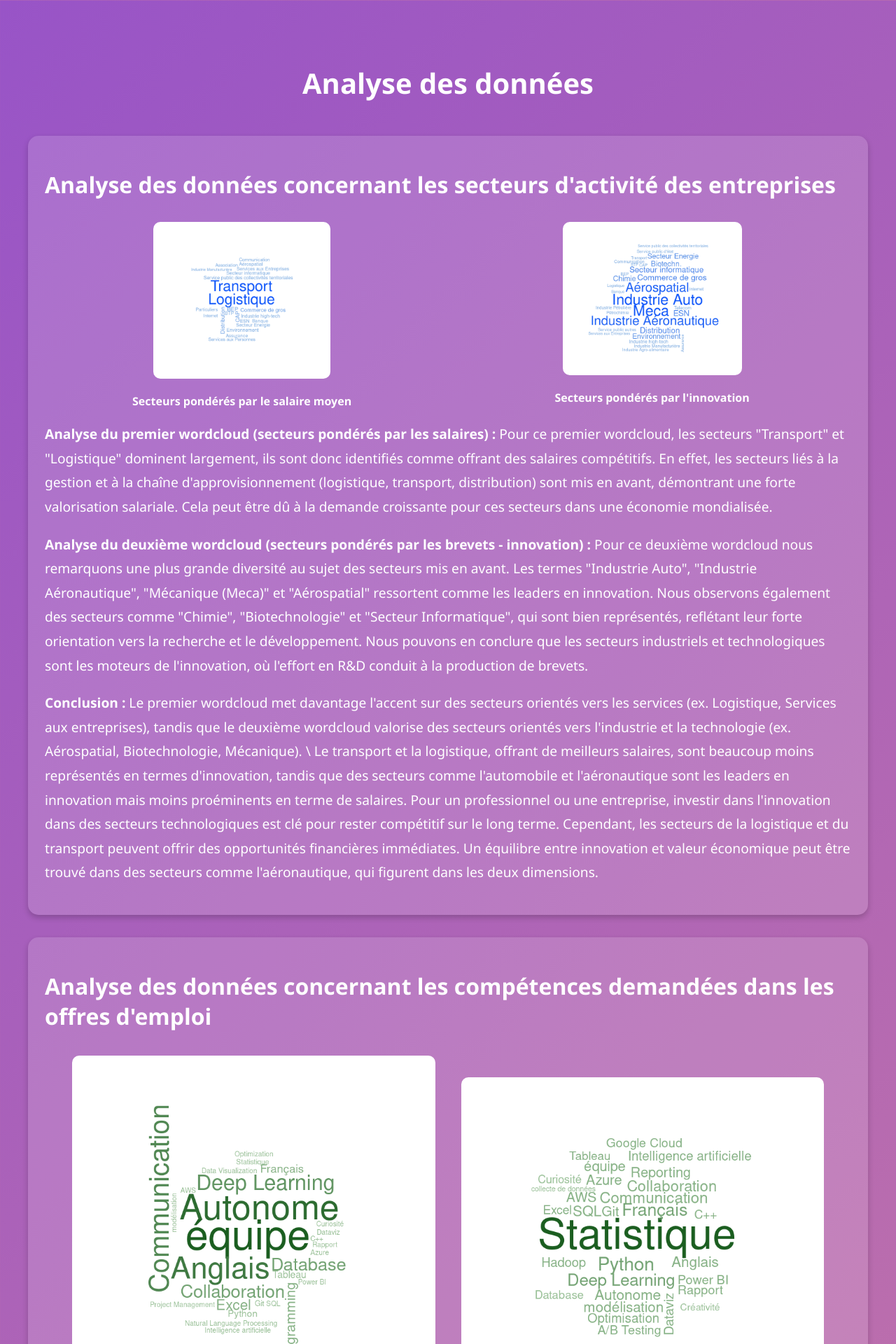
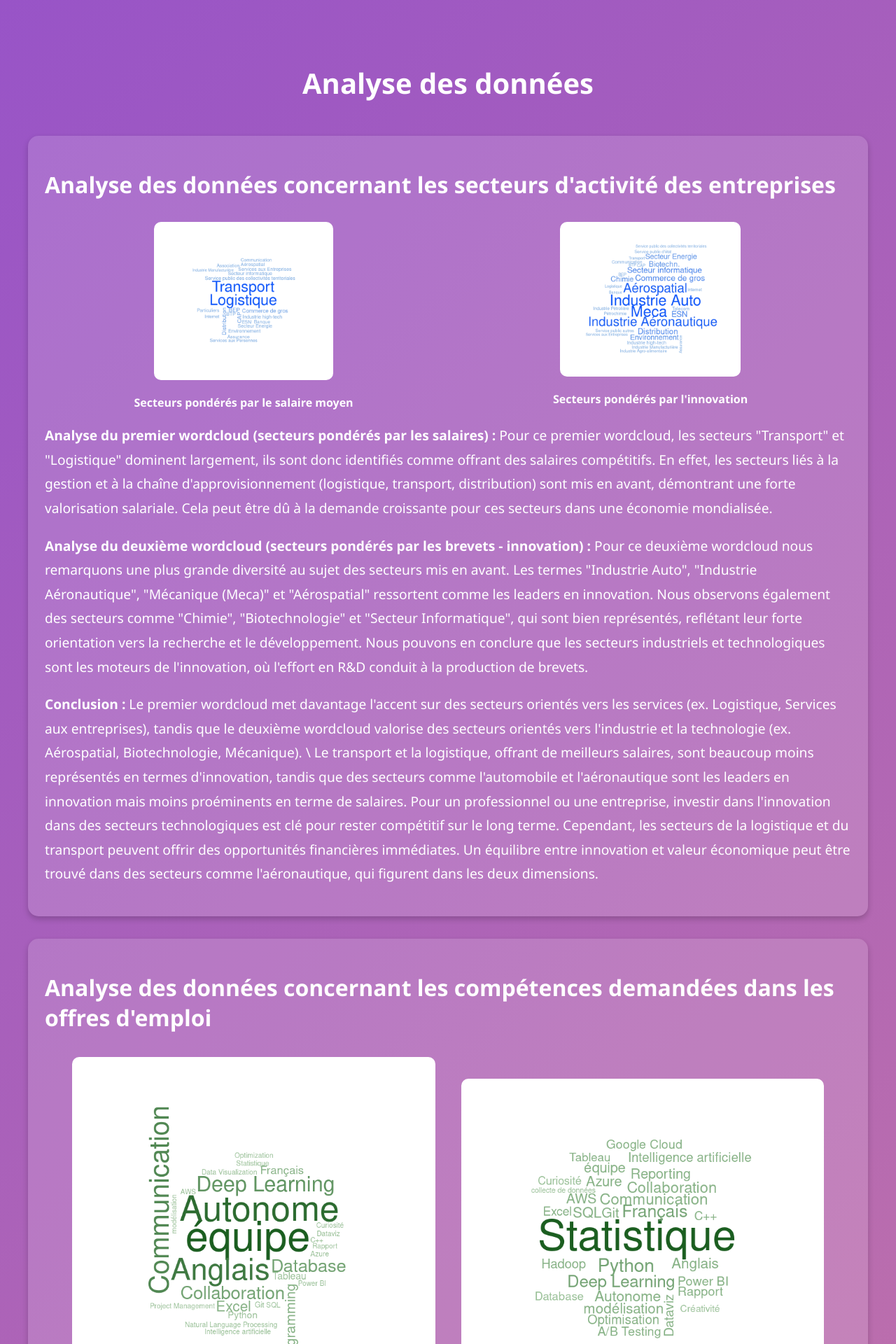
Before and after one commit to SebastienH422/ProjetR.smams, a Jekyll site: the page analyses.html, which Jekyll copies as it is, in a window 1280 px wide. Shown: the top 1920 px of the page at 70% size. Built offline with Jekyll 4.4.1, drawn with Linux system fonts in a browser that asks for light colours.

Commit message:
Update analyses.html

```diff
--- a/analyses.html
+++ b/analyses.html
@@ -96,7 +96,7 @@
             <section class="section block">
                 <h2>Analyse des données concernant les secteurs d'activité des entreprises</h2>
 
-                <div style="display: flex; justify-content: center; align-items: flex-start; gap: 20px;">
+                <div style="display: flex; justify-content: center; align-items: flex-start; gap: 10px;">
                     <div style="text-align: center;">
                         <img src="Images/WordBleu_salaire_petit.png" alt="Secteurs pondérés par le salaire moyen">
                         <br>
```
